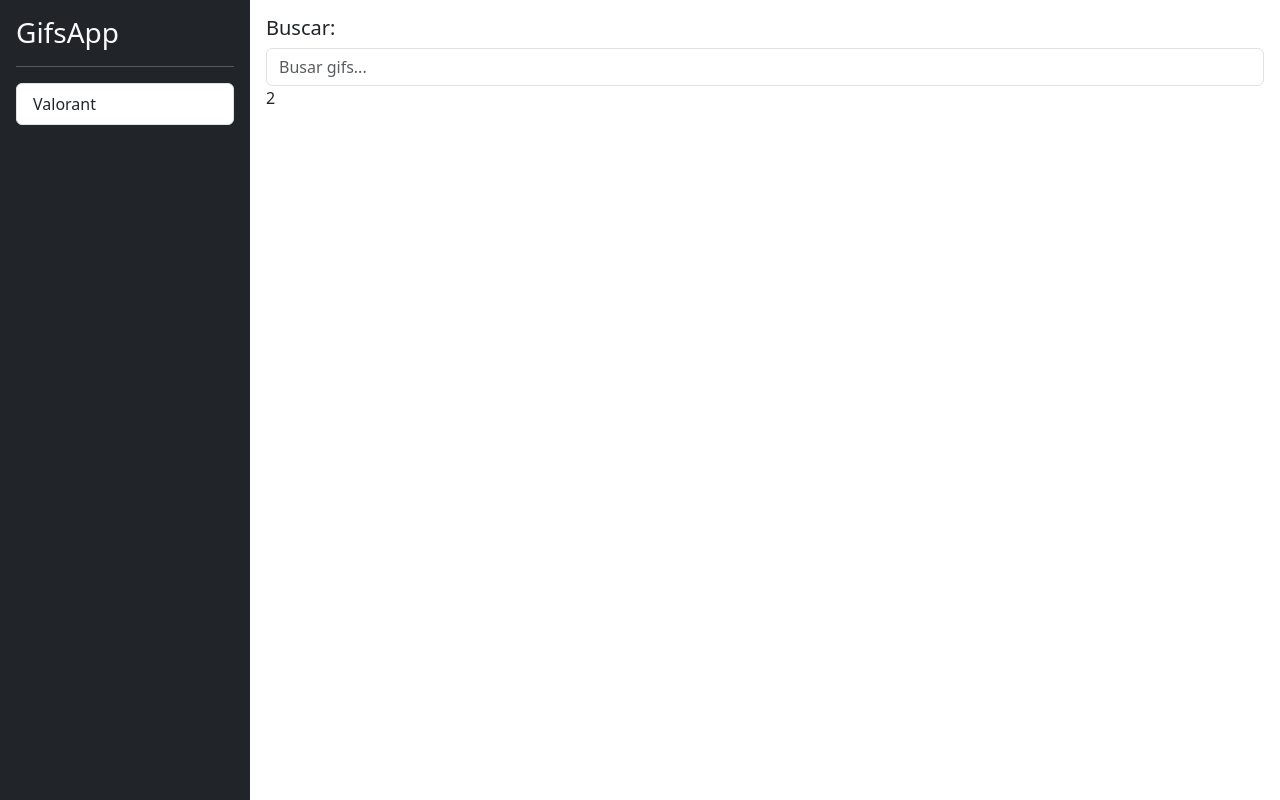
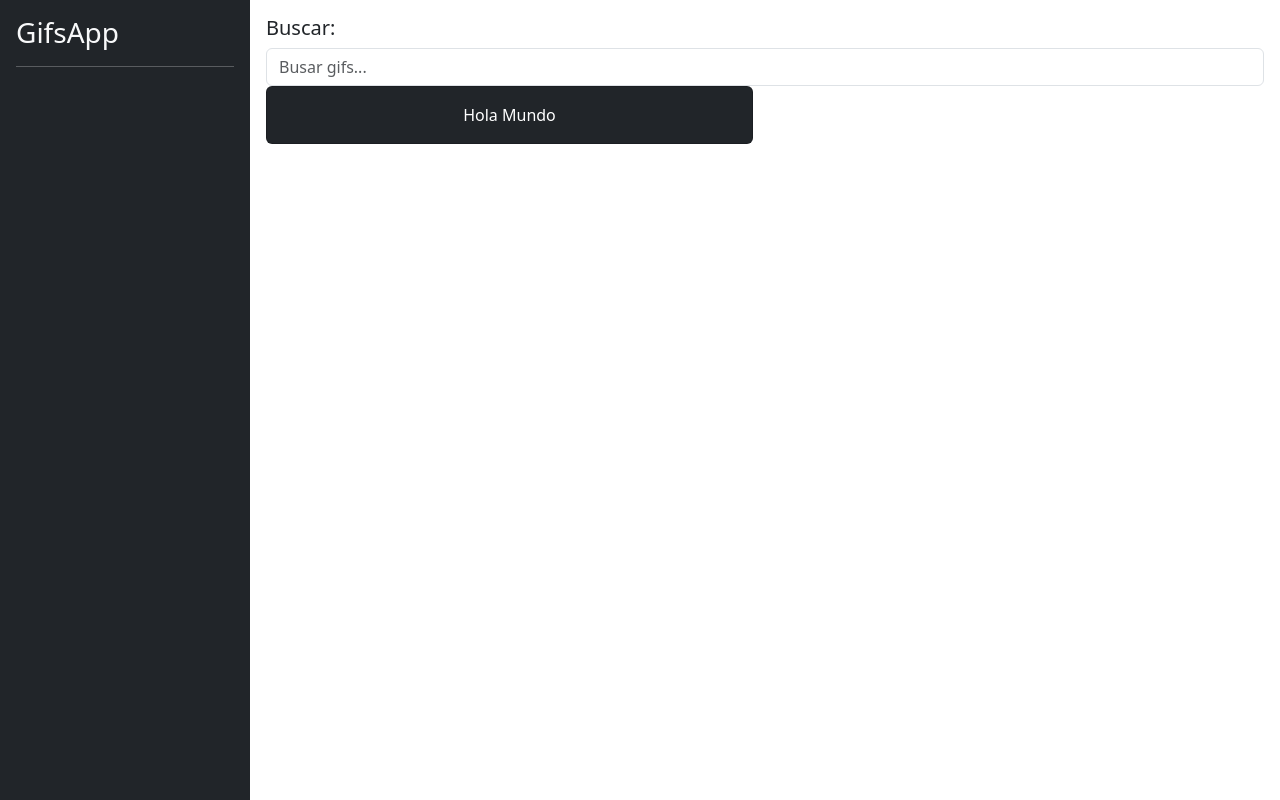
Before and after one commit to YahirPoot/gifsApp, an Angular app: page / in a window 1280 px wide. Built offline with nearby package versions, Linux system fonts and the light colour scheme.

Commit message:
validaciones de el buscador

```diff
--- /dev/null
+++ b/src/app/gifs/components/card-list/card-list.component.html
@@ -0,0 +1,13 @@
+<div class="row">
+  <div class="col md-3 col-sm-6">
+    <div class="card mb-2 text-center bg-dark">
+      <!-- TODO: Craer Imagen -->
+
+      <div class="card-body text-white">
+        <p class="card-text">
+          Hola Mundo
+        </p>
+      </div>
+    </div>
+  </div>
+</div>
--- a/src/app/gifs/components/search-box/search-box.component.ts
+++ b/src/app/gifs/components/search-box/search-box.component.ts
@@ -1,4 +1,5 @@
-import { Component, OnInit } from '@angular/core';
+import { Component, ElementRef, OnInit, ViewChild } from '@angular/core';
+import { GifsService } from '../../services/gifs.service';
 
 @Component({
   selector: 'gifs-search-box',
@@ -6,10 +7,26 @@ import { Component, OnInit } from '@angular/core';
   <h5>Buscar:</h5>
   <input type="text"
     class="form-control"
-    placeholder="Busar gifs...">
+    placeholder="Busar gifs..."
+    (keyup.enter)="searchTag()"
+    #txtTagInput>
   `
 })
 
-export class SearcgBoxComponent {
+export class SearchBoxComponent {
 
+  @ViewChild('txtTagInput')
+  public tagInput!: ElementRef<HTMLInputElement>;
+
+  constructor( private gifsService: GifsService) {}
+
+
+  searchTag() {
+    const newTag = this.tagInput.nativeElement.value;
+    console.log({newTag});
+    this.gifsService.searchTag(newTag);
+
+    this.tagInput.nativeElement.value = '';
+
+  }
 }
--- a/src/app/gifs/gifs.module.ts
+++ b/src/app/gifs/gifs.module.ts
@@ -1,14 +1,16 @@
 import { NgModule } from '@angular/core';
 import { CommonModule } from '@angular/common';
 import { HomePageComponent } from './pages/home-page/home-page.component';
-import { SearcgBoxComponent as SearchBoxComponent } from './components/search-box/search-box.component';
+import { SearchBoxComponent as SearchBoxComponent } from './components/search-box/search-box.component';
+import { CardListComponent } from './components/card-list/card-list.component';
 
 
 
 @NgModule({
   declarations: [
     HomePageComponent,
-    SearchBoxComponent
+    SearchBoxComponent,
+    CardListComponent
   ],
   imports: [
     CommonModule
--- a/src/app/gifs/pages/home-page/home-page.component.html
+++ b/src/app/gifs/pages/home-page/home-page.component.html
@@ -5,5 +5,5 @@
   </div>
   <div class="col-12">
     <!-- Listado de gifs -->
-     2
+    <gifs-card-list></gifs-card-list>
 </div>
--- /dev/null
+++ b/src/app/gifs/services/gifs.service.ts
@@ -0,0 +1,31 @@
+import { Injectable } from '@angular/core';
+
+@Injectable({providedIn: 'root'})
+export class GifsService {
+  private _tagHistory: string[] = [];
+  constructor() { }
+
+  get tagHistory() {
+    return [...this._tagHistory];
+  }
+
+  //realizar un metodo que no agregue tags repetidos y que solo muestre 10 tags
+  private organizedHistory(tag: string) {
+    tag = tag.toLowerCase();
+
+    if (this._tagHistory.includes(tag)) {
+      this._tagHistory = this._tagHistory.filter((oldTag) => oldTag !== tag);
+    }
+
+    this._tagHistory.unshift(tag);
+    this._tagHistory = this._tagHistory.slice(0, 10);
+  }
+
+  searchTag(tag: string) {
+    if (tag.length === 0) return;
+
+    this.organizedHistory(tag);
+    console.log(this.tagHistory);
+  }
+
+}
--- a/src/app/shared/components/sidebar/sidebar.component.html
+++ b/src/app/shared/components/sidebar/sidebar.component.html
@@ -3,8 +3,9 @@
   <hr class="text-white">
 
   <div class="list-group list-reset">
-    <button class="list-group-item list-group-item-action">
-      Valorant
+    <button *ngFor="let tag of tags" class="list-group-item list-group-item-action">
+      {{tag | titlecase}}
+      <!-- * Son pipe que sirven para alterar la visualizacion del valor sin alterara la valor como tal -->
     </button>
   </div>
 </div>
--- a/src/app/shared/components/sidebar/sidebar.component.ts
+++ b/src/app/shared/components/sidebar/sidebar.component.ts
@@ -1,4 +1,5 @@
 import { Component } from '@angular/core';
+import { GifsService } from '../../../gifs/services/gifs.service';
 
 @Component({
   selector: 'shared-sidebar',
@@ -7,4 +8,9 @@ import { Component } from '@angular/core';
 })
 export class SidebarComponent {
 
+  constructor(private gifsService: GifsService){}
+
+  get tags() {
+    return this.gifsService.tagHistory;
+  }
 }
--- a/src/index.html
+++ b/src/index.html
@@ -2,7 +2,7 @@
 <html lang="en">
 <head>
   <meta charset="utf-8">
-  <title>GifApp</title>
+  <title>GifsApp</title>
   <base href="/">
   <meta name="viewport" content="width=device-width, initial-scale=1">
   <link rel="icon" type="image/x-icon" href="favicon.ico">
```
Also changed, not shown: src/app/gifs/components/card-list/card-list.component.ts (added, +10 -0 lines).
